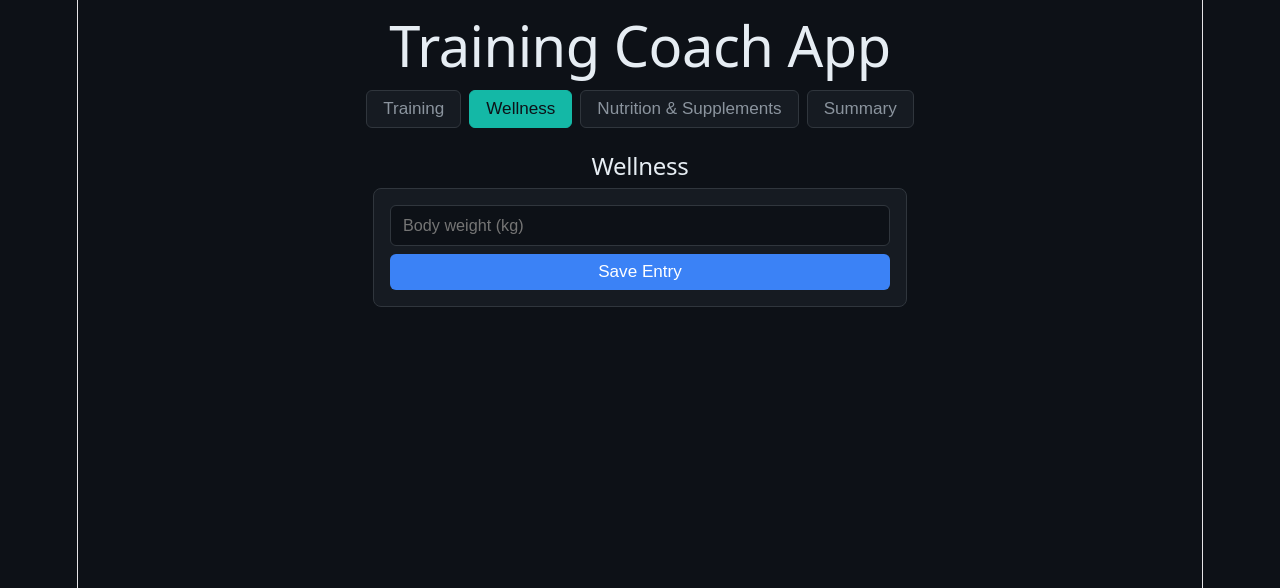
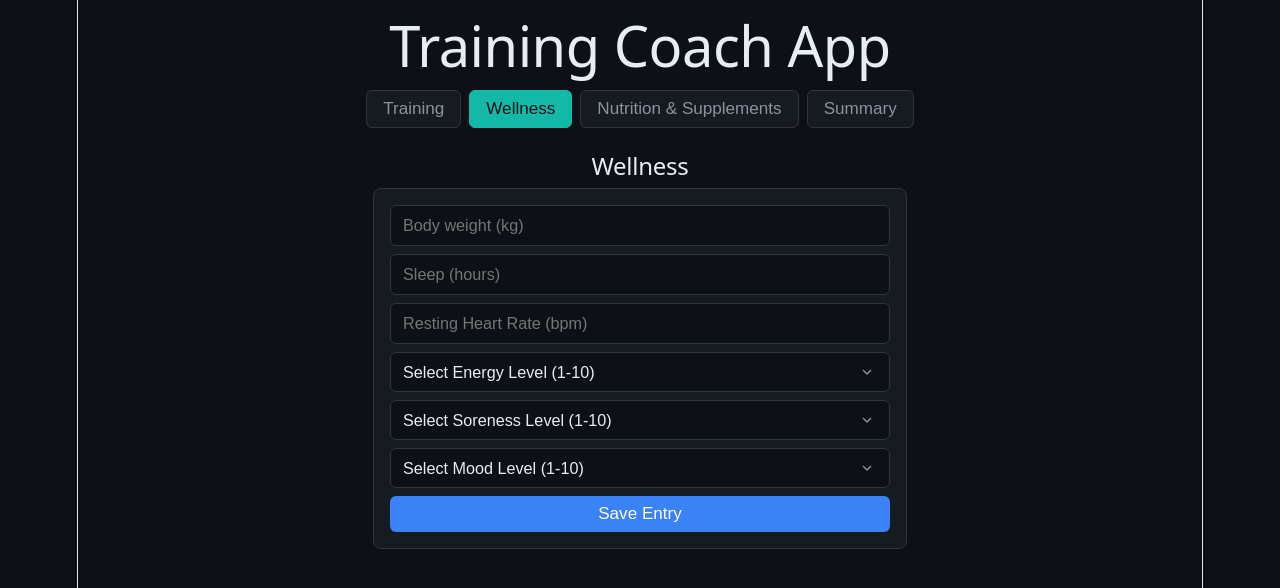
Before and after one commit to msd123msd/Virtual-coach, a React (Vite) app in the folder training-coach-app/: page / in a window 1280 px wide. Both pictures are taken after a click on the button "Wellness". Shown: the top 588 px of the page. Built offline with nearby package versions, Linux system fonts and the light colour scheme.

Commit message:
Add mood dropdown to wellness form

```diff
--- a/training-coach-app/src/App.jsx
+++ b/training-coach-app/src/App.jsx
@@ -318,13 +318,63 @@ function App() {
           <h2>Wellness</h2>
 
           <div className="add-workout-form">
+
              <input
              type="number"
+             min="1"
              value={wellnessWeight}
              onChange={(e) => setWellnessWeight(e.target.value)}
              placeholder="Body weight (kg)"
             />
+
+            <input
+              type="number"
+              min="1"
+              value={wellnessSleep}
+              onChange={(e) => setWellnessSleep(e.target.value)}
+              placeholder="Sleep (hours)"
+            />
+
+            <input
+              type="number"
+              min="1"
+              value={wellnessRestingHR}
+              onChange={(e) => setWellnessRestingHR(e.target.value)}
+              placeholder="Resting Heart Rate (bpm)"
+            />
+
+            <select
+              value={wellnessEnergy}
+              onChange={(e) => setWellnessEnergy(e.target.value)}
+            >
+              <option value="">Select Energy Level (1-10)</option>
+              {[1, 2, 3, 4, 5, 6, 7, 8, 9, 10].map((n) => (
+                <option key={n} value={n}>{n}</option>
+              ))}
+             </select>
+
+            <select
+              value={wellnessSoreness}
+              onChange={(e) => setWellnessSoreness(e.target.value)}
+            >
+              <option value="">Select Soreness Level (1-10)</option>
+              {[1, 2, 3, 4, 5, 6, 7, 8, 9, 10].map((n) => (
+                <option key={n} value={n}>{n}</option>
+              ))}
+            </select>
+
+            <select
+              value={wellnessMood}
+              onChange={(e) => setWellnessMood(e.target.value)}
+            >
+              <option value="">Select Mood Level (1-10)</option>
+              {[1, 2, 3, 4, 5, 6, 7, 8, 9, 10].map((n) => (
+                <option key={n} value={n}>{n}</option>
+              ))}
+            </select>
+
             <button onClick={addWellnessEntry}>Save Entry</button>
+
            </div>
 
 
```
